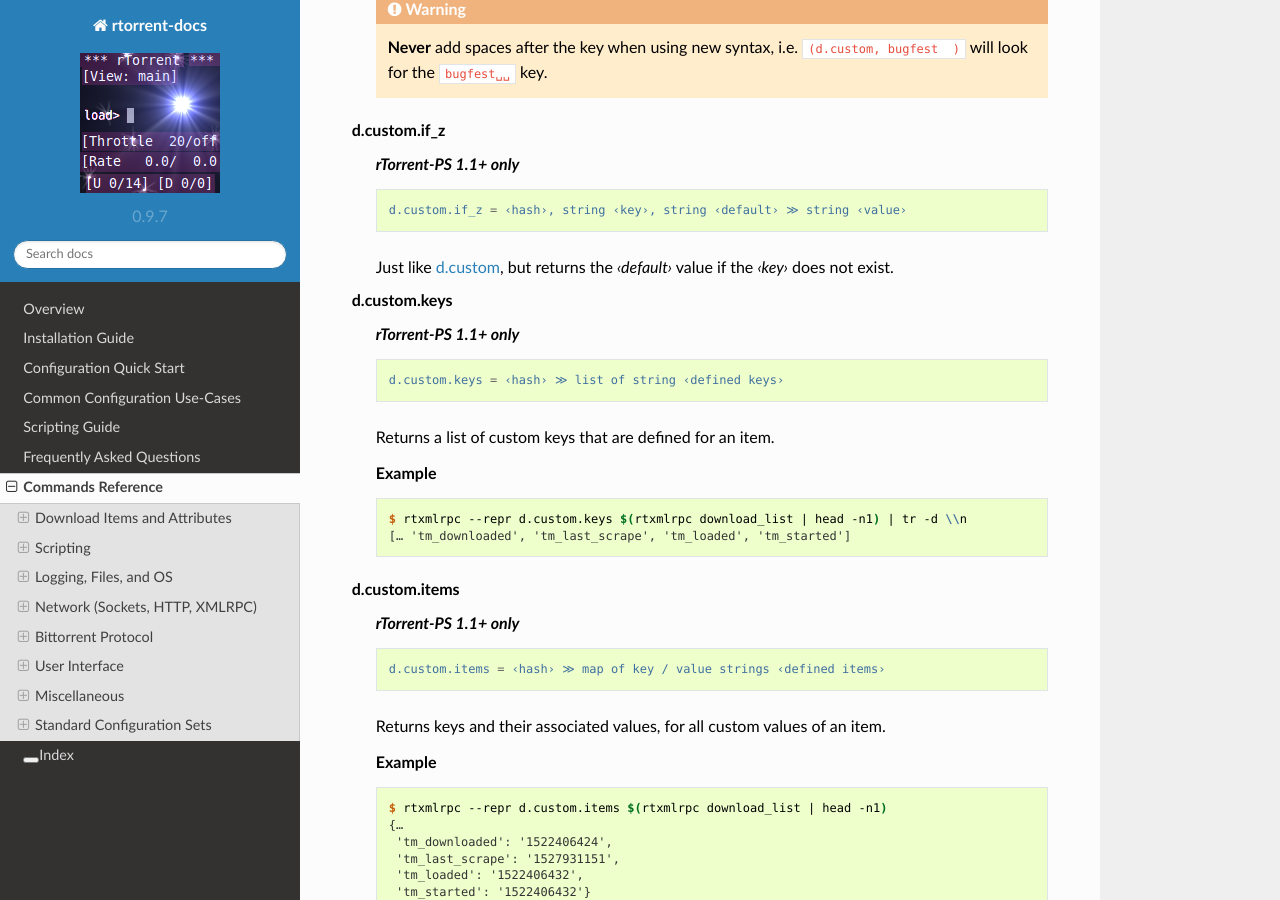
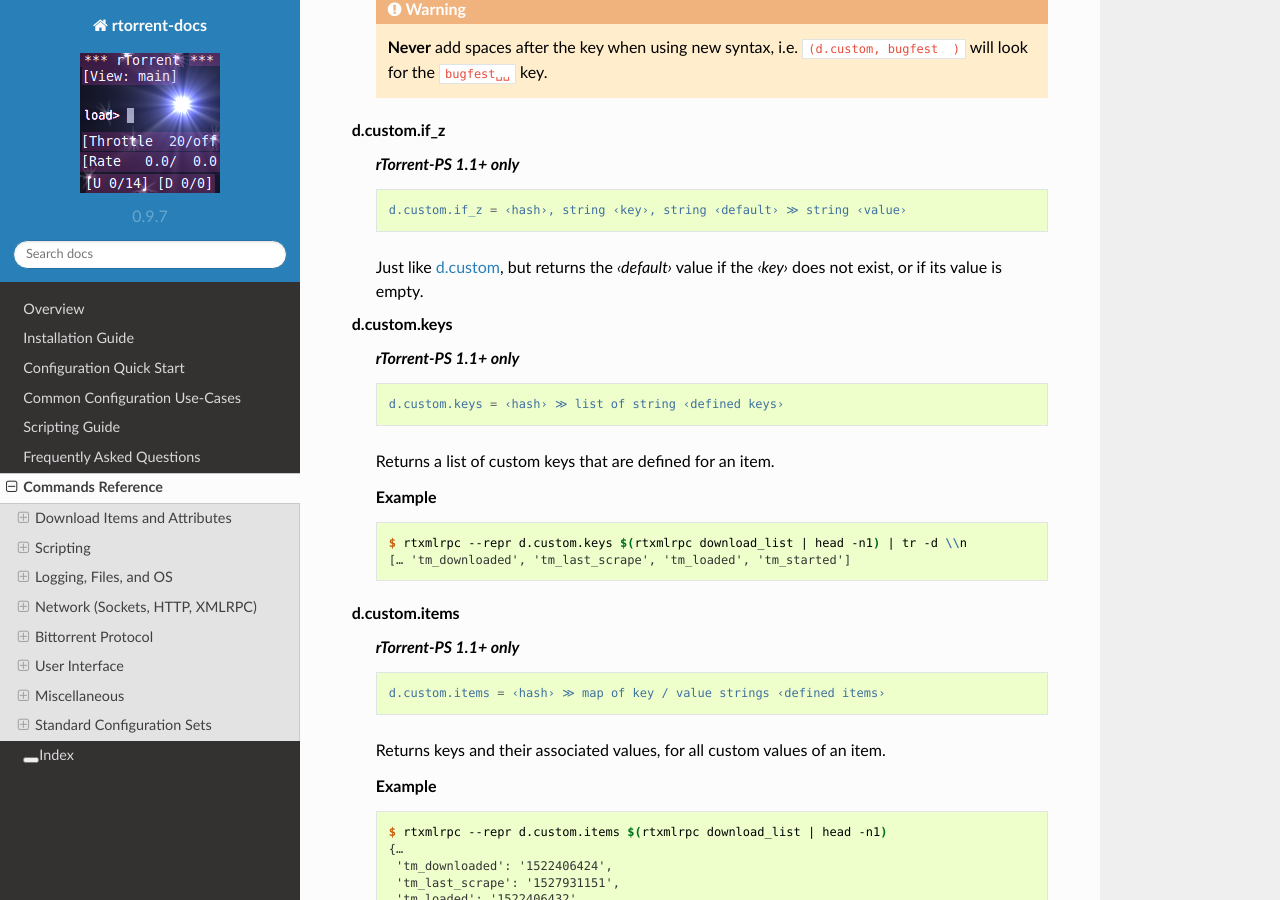
Before and after one commit to rtorrent-community/rtorrent-docs, a Sphinx documentation site: the page built from docs/cmd-ref.rst, in a window 1280 px wide and 900 px high, scrolled down 8547 px. Built offline with Sphinx 7.4.7 and the Read the Docs theme 2.0.0, drawn with Linux system fonts in a browser that asks for light colours.

Commit message:
d.custom.if_z: returns default also for empty value

```diff
--- a/docs/include-cmd-items.rst
+++ b/docs/include-cmd-items.rst
@@ -385,7 +385,8 @@
 
             d.custom.if_z = ‹hash›, string ‹key›, string ‹default› ≫ string ‹value›
 
-        Just like :term:`d.custom`, but returns the `‹default›` value if the `‹key›` does not exist.
+        Just like :term:`d.custom`, but returns the `‹default›` value if the `‹key›` does not exist,
+        or if its value is empty.
 
 
     d.custom.keys
```
